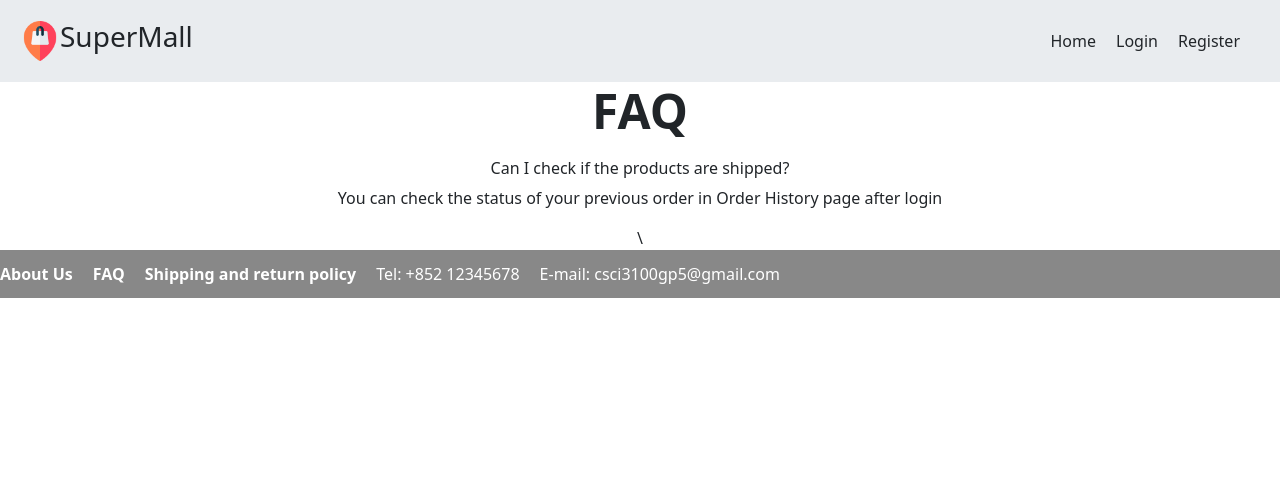
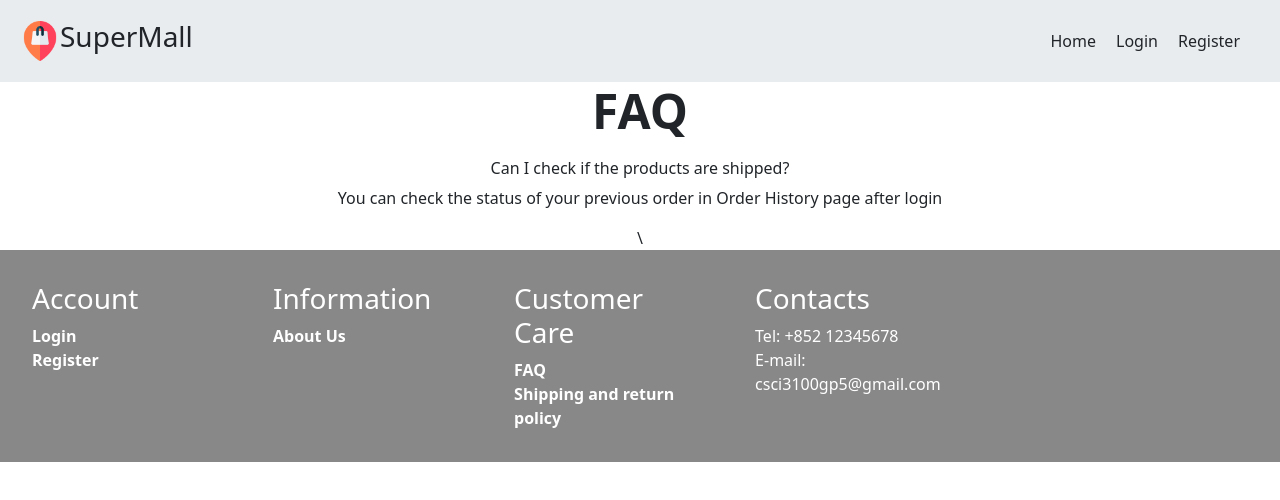
Before and after one commit to lokwanwai/CSCI3100-Project-GroupF5, a React (Create React App) app in the folder frontend/: page /faq in a window 1280 px wide. Shown: the top 500 px of the page. Built offline with nearby package versions, Linux system fonts and the light colour scheme; no server answers.

Commit message:
Make footer 4 column with different items

```diff
--- a/frontend/src/components/Footer/index.js
+++ b/frontend/src/components/Footer/index.js
@@ -1,18 +1,70 @@
-import React from 'react';
+import React, { useState, useEffect } from 'react';
 import { Link } from 'react-router-dom';
 import './style.css';
 
 const Footer = () => {
 
+    const [isLoggedIn, setIsLoggedIn] = useState(false);
+    const [userRole, setUserRole] = useState(null); // New state variable for storing user role
+
+    useEffect(() => {
+        fetch('http://localhost:5001/api/auth/authenticate', {
+            method: 'GET',
+            headers: {
+                'Content-Type': 'application/json',
+            },
+            credentials: 'include',
+        })
+            .then(response => {
+                if (!response.ok) {
+                    throw new Error('Token validation failed');
+                }
+                return response.json(); // Assuming the response contains the user's role
+            })
+            .then(data => {
+                setIsLoggedIn(true); // Set isLoggedIn to true if token is valid
+                setUserRole(data.isAdmin ? 'admin' : 'user'); // Set userRole based on the isAdmin flag
+            })
+            .catch(error => {
+                console.error('Error:', error);
+                setIsLoggedIn(false);
+            });
+    }, []);
+
     return (
         <footer className="footer">
             <nav nav className="footer-nav">
                 <ul className="footer-list">
-                    <li className="footer-item"><Link to="/aboutus">About Us</Link></li>
-                    <li className="footer-item"><Link to="/faq">FAQ</Link></li>
-                    <li className="footer-item"><Link to="/shipping">Shipping and return policy</Link></li>
-                    <li className="footer-item">Tel: +852 12345678</li>
-                    <li className="footer-item">E-mail: csci3100gp5@gmail.com</li>
+                    <div className="footer-item">
+                        <li><h3>Account</h3></li>
+                        {isLoggedIn ? (
+                            <>
+                                <li><Link to="/profile">Profile</Link></li>
+                                <li><Link to="/cart">Cart</Link></li>
+                            </>
+                        ) : (
+                            userRole === null && ( // Only show Register when no user is logged in
+                                <>
+                                    <li><Link to="/login">Login</Link></li>
+                                    <li><Link to="/register">Register</Link></li>
+                                </>
+                            )
+                        )}
+                    </div>
+                    <div className="footer-item">
+                        <li><h3>Information</h3></li>
+                        <li><Link to="/aboutus">About Us</Link></li>
+                    </div>
+                    <div className="footer-item">
+                        <li><h3>Customer Care</h3></li>
+                        <li><Link to="/faq">FAQ</Link></li>
+                        <li><Link to="/shipping">Shipping and return policy</Link></li>
+                    </div>
+                    <div className="footer-item">
+                        <li><h3>Contacts</h3></li>
+                        <li>Tel: +852 12345678</li>
+                        <li>E-mail: csci3100gp5@gmail.com</li>
+                    </div>
                 </ul>
             </nav>
         </footer>
--- a/frontend/src/components/Footer/style.css
+++ b/frontend/src/components/Footer/style.css
@@ -2,7 +2,6 @@
     position: sticky;
     bottom: 0;
     width: 100%;
-    height: 3rem;            /* Footer height */
     background-color: #888888; /* Set your desired background color */
     color: #fff; /* Text color */
 
@@ -10,7 +9,7 @@
     display: flex;
     justify-content: space-between;
     align-items: center;
-  }
+}
 
 /* Style the navigation list */
 .footer ul {
@@ -18,11 +17,13 @@
     margin: 0;
     padding: 0;
     display: flex; /* Display the list items horizontally */
+    justify-content: center;
 }
 
 /* Style the navigation list items */
-.footer li {
-    margin-right: 20px; /* Add spacing between list items */
+.footer-item {
+    margin: 2rem; /* Add spacing between list items */
+    flex: 1;
 }
 
 /* Style the links */
--- a/frontend/src/components/Header/index.js
+++ b/frontend/src/components/Header/index.js
@@ -130,7 +130,6 @@ const Header = () => {
                                     </>
                                 )
                             )}
-
                         </ul>
                     </div>}
                 </div>
```
